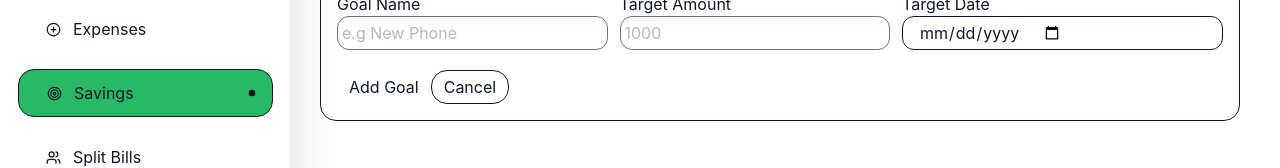
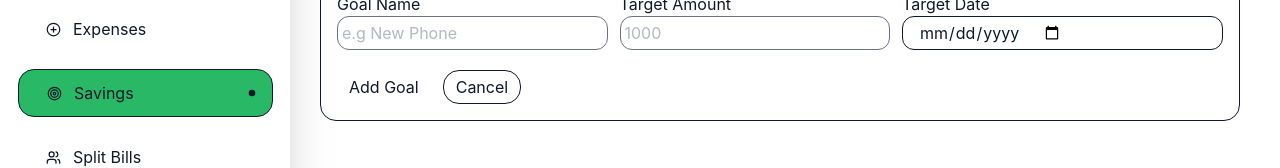
Before and after one commit to mekihallil/finance-tracker, a React (Vite) app in the folder frontend/: page /saving in a window 1280 px wide. Shown: the part 187-355 px from the top of the page. Built offline with nearby package versions, Linux system fonts and the light colour scheme; no server answers.

Commit message:
refactor: refactor related components

```diff
--- a/frontend/src/components/savingComponents/AddSaving.tsx
+++ b/frontend/src/components/savingComponents/AddSaving.tsx
@@ -33,7 +33,7 @@ export const AddSaving: FC = (): ReactElement => {
             </div>
           </section>
         </section>
-        <section className="flex gap-">
+        <section className="flex gap-3">
           <button className="px-3 py-1 hover:scale-[1.03] transition-transform">
             Add Goal
           </button>
```
